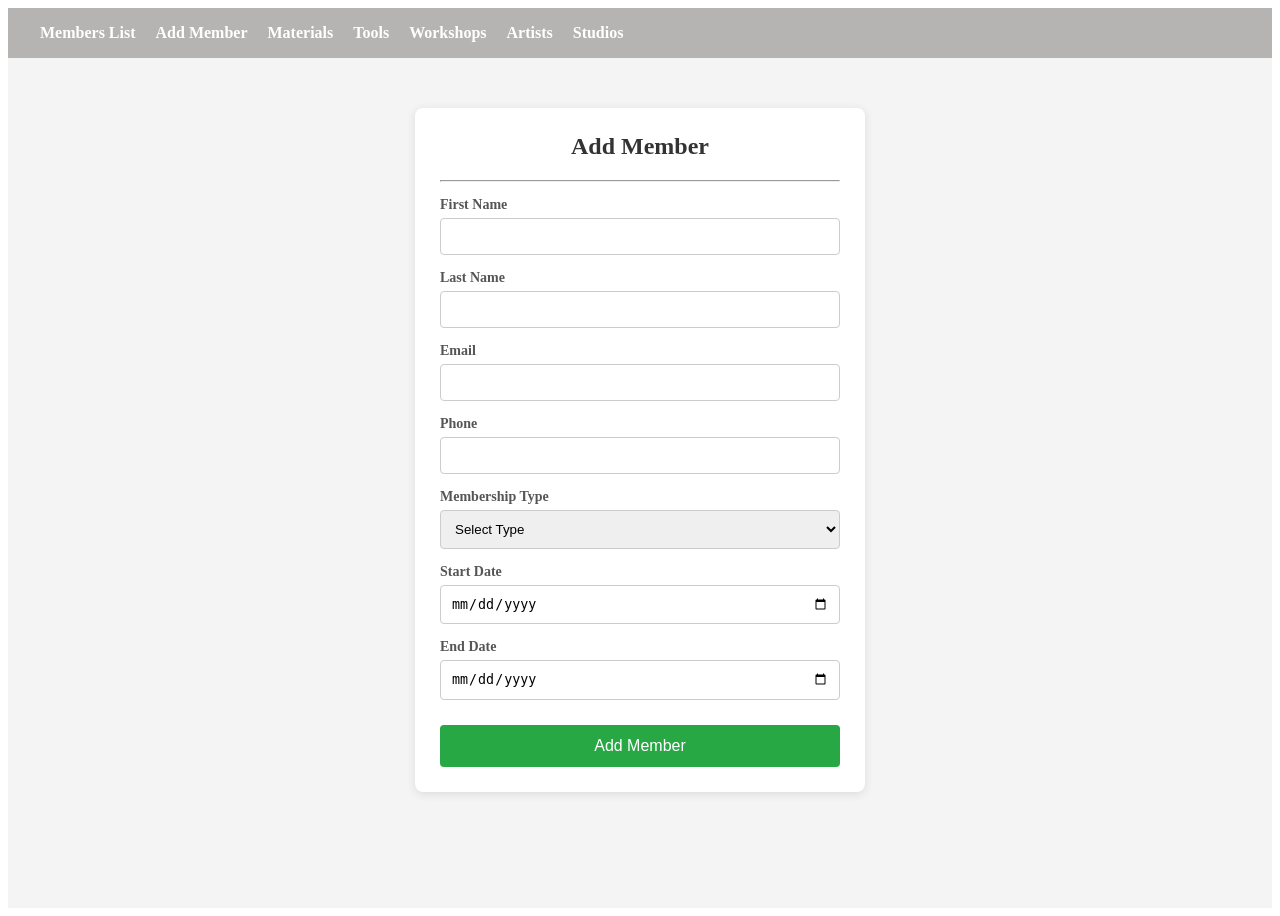
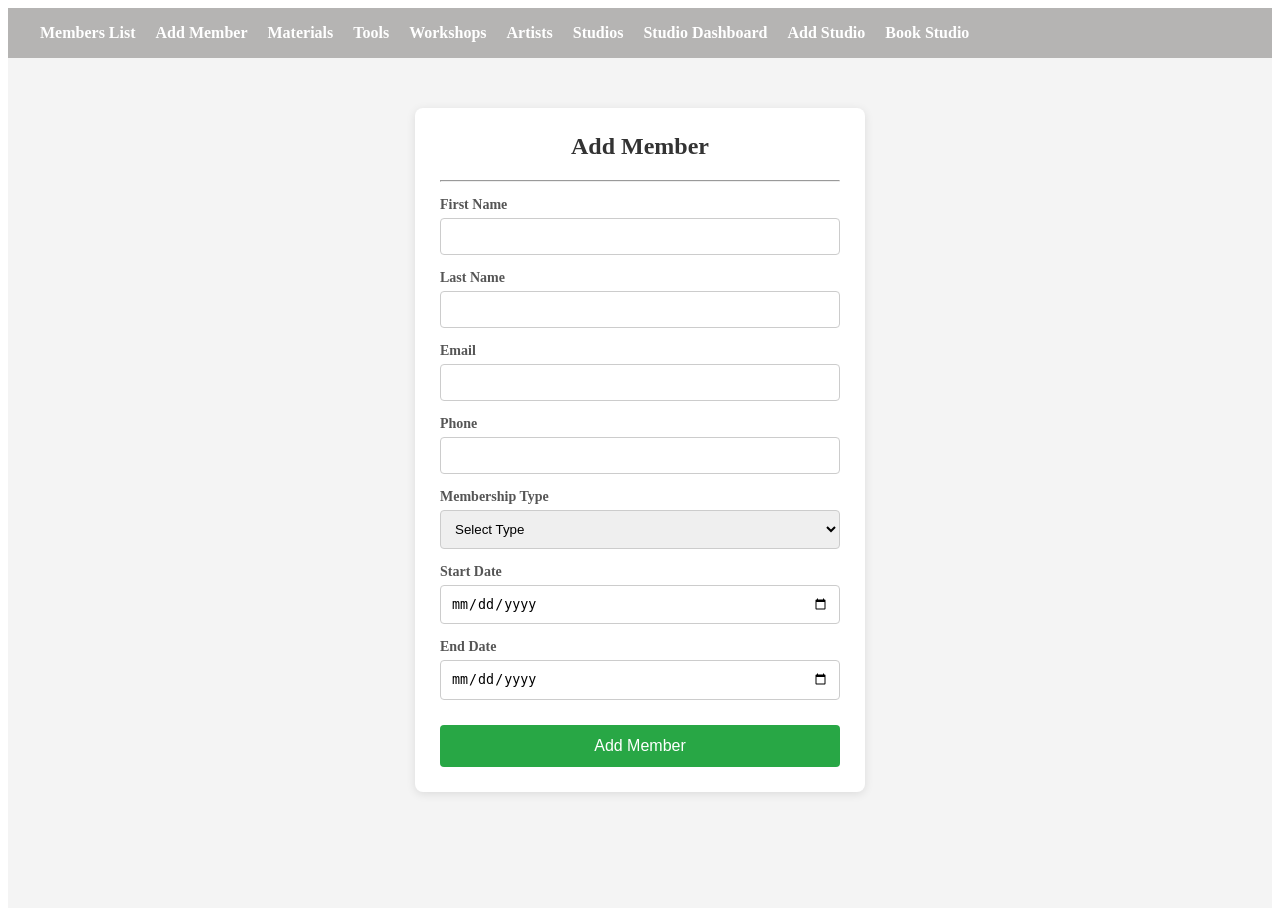
Before and after one commit to Yara-ayman1/-The-Creative-Workshop-Studio-Management, a Django app: page /add_member/ in a window 1280 px wide. Run offline with Django 5.2, Linux system fonts and the light colour scheme; parts of the project's set-up code (start-up, migrations or seed data) failed here and were passed over.

Commit message:
Update Navbar.html

```diff
--- a/Workshop_Studio/templates/Navbar.html
+++ b/Workshop_Studio/templates/Navbar.html
@@ -24,4 +24,7 @@
     <a href="{% url 'workshop_list' %}">Workshops</a>
     <a href="{% url 'artist_list' %}">Artists</a>
     <a href="{% url 'studio_list' %}">Studios</a>
+    <a href="{% url 'studio_list' %}">Studio Dashboard </a>
+    <a href="{% url 'add_studio' %}">Add Studio</a>
+    <a href="{% url 'book_studio' %}">Book Studio</a>
 </div>
```
